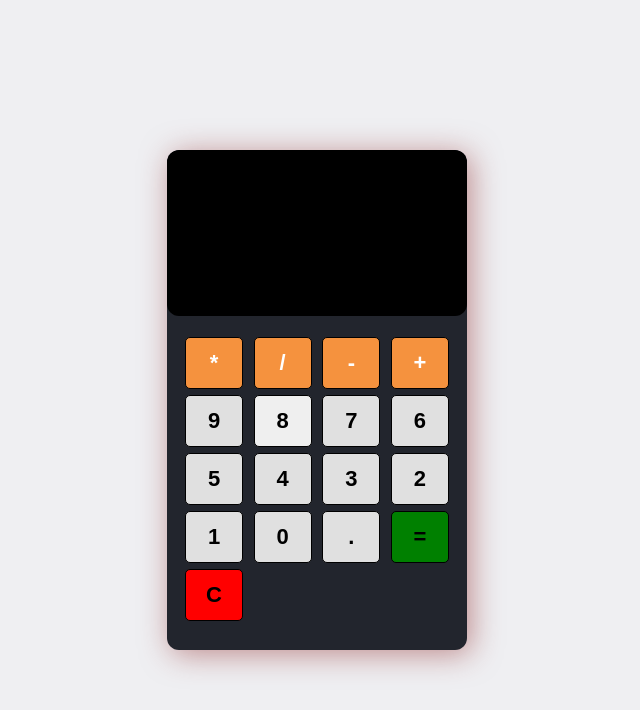
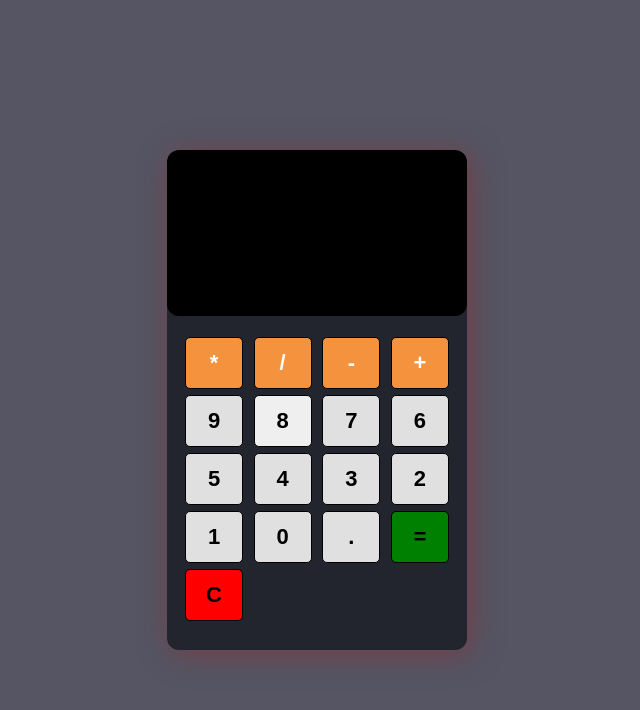
Before and after one commit to manishyadav9517/calculator, a plain HTML site: page index.html in a window 1280 px wide. Shown: the whole page, without its empty margins (323-963 px from the left). Drawn offline with Linux system fonts and the light colour scheme.

Commit message:
bg color change

```diff
--- a/style.css
+++ b/style.css
@@ -7,7 +7,7 @@
 
 body {
     min-height: 100vh;
-    background: #efeff2;
+    background: #555564;
     display: flex;
     justify-content: center;
     align-items: center;
```
